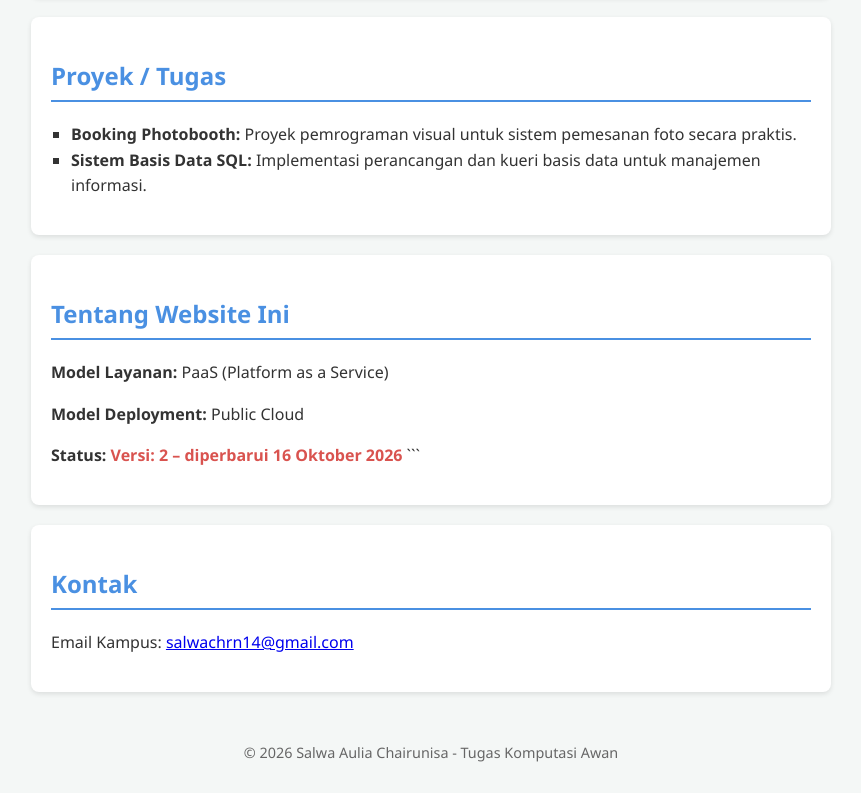
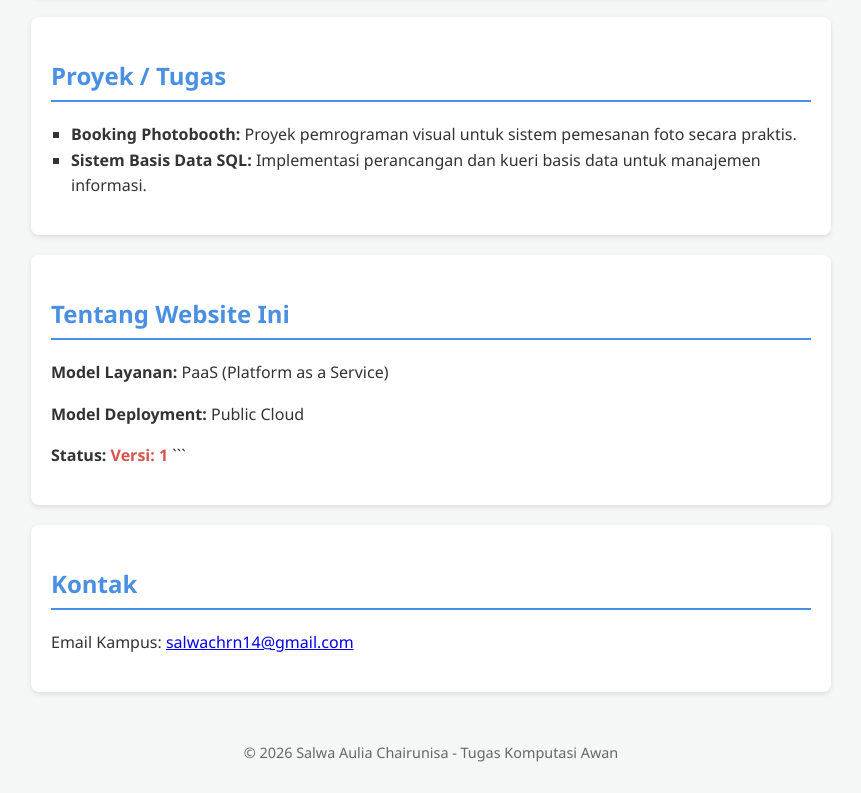
Before and after one commit to salwachrn14-maker/portofolio_salwaaulia_2403020036, a plain HTML site: page index.html in a window 1280 px wide. Shown: the part 652-1445 px from the top of the page, without its empty margins (209-1070 px from the left). Drawn offline with Linux system fonts and the light colour scheme.

Commit message:
Update index.html

````diff
--- a/index.html
+++ b/index.html
@@ -40,7 +40,7 @@
       <h2>Tentang Website Ini</h2>
       <p><strong>Model Layanan:</strong> PaaS (Platform as a Service)</p>
       <p><strong>Model Deployment:</strong> Public Cloud</p>
-      <p><strong>Status:</strong> <span class="version-tag">Versi: 2 – diperbarui 16 Oktober 2026</span>
+      <p><strong>Status:</strong> <span class="version-tag">Versi: 1 </span>
 ```</p>
     </section>
 
````
